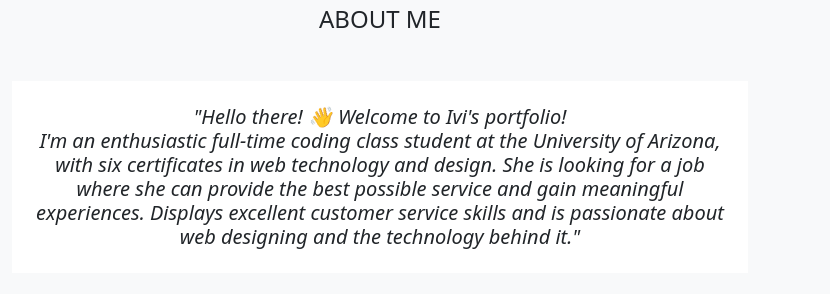
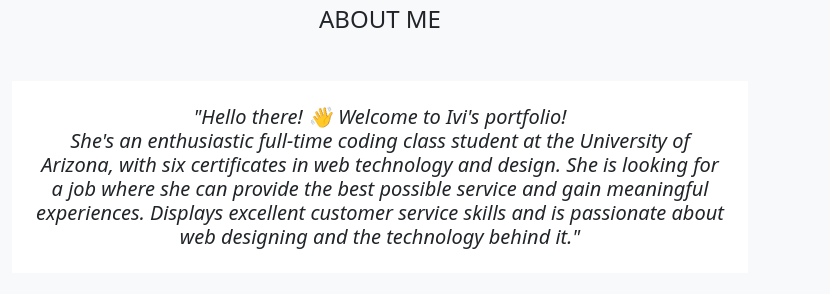
Before and after one commit to ibarros19/portfolio2, a plain HTML site: page index.html in a window 1280 px wide. Shown: the part 282-576 px from the top of the page, 450-1280 px from the left. Drawn offline with nearby package versions, Linux system fonts and the light colour scheme.

Commit message:
Update index.html

```diff
--- a/index.html
+++ b/index.html
@@ -44,7 +44,7 @@
                    <h1 class="text-info text-uppercase fs-1 fw-bold">Portfolio</h1>
                    <h2 class="fs-4">ABOUT ME</h2>
                    <p class="mt-5 text-justfy fst-italic fw-lighter bg-white p-4 h5">"Hello there! &#128075; Welcome to Ivi's portfolio!<br>
-                    I'm an enthusiastic full-time coding class student at the University of Arizona, with six certificates in web technology and design. She is looking for a job where she can provide the best possible service and gain meaningful experiences. Displays excellent customer service skills and is passionate about web designing and the technology behind it."</p>
+                    She's an enthusiastic full-time coding class student at the University of Arizona, with six certificates in web technology and design. She is looking for a job where she can provide the best possible service and gain meaningful experiences. Displays excellent customer service skills and is passionate about web designing and the technology behind it."</p>
                    <a href="#portfolio" class="btn btn-info px-3 mt-3">My Projects</a>
                 </div>
              </div>
```
